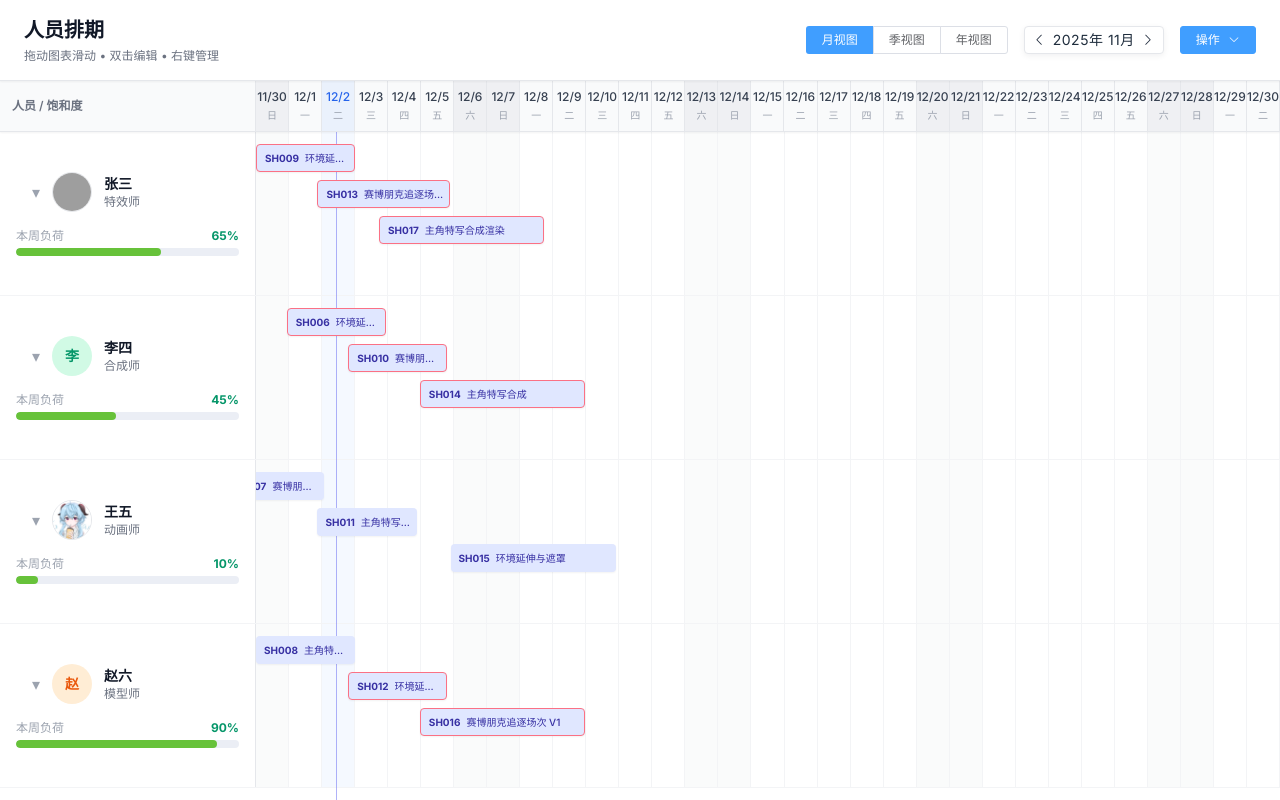
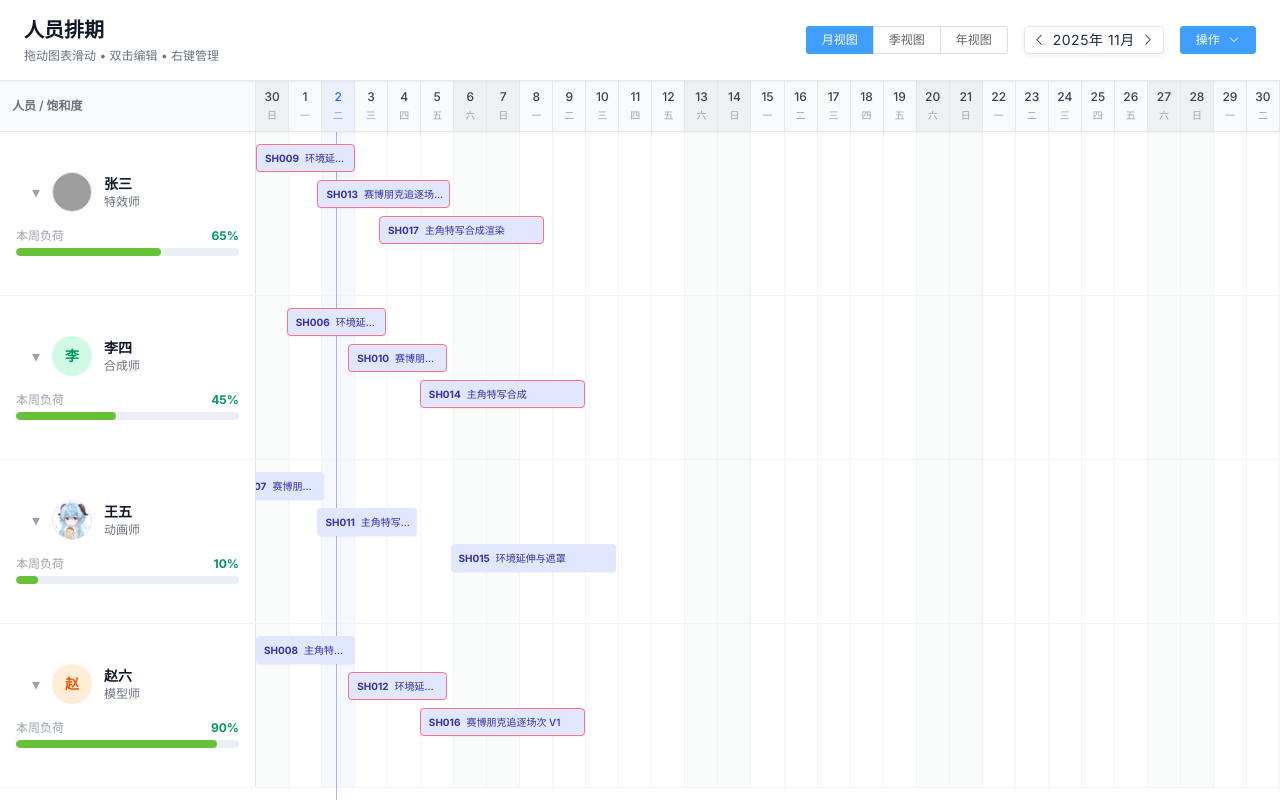
Before and after one commit to zcodery/scheduler, a Vue app: page /scheduler in a window 1280 px wide. Built offline with nearby package versions, Linux system fonts and the light colour scheme; grey boxes are pictures that could not be loaded.

Commit message:
fix(gantt-scheduler): 修改日期标签格式为仅显示日
原格式显示月/日，现改为仅显示日，使界面更简洁

```diff
--- a/components/gantt-scheduler.vue
+++ b/components/gantt-scheduler.vue
@@ -273,7 +273,7 @@ export default {
         for (let i = 0; i < count; i++) {
           const d = new Date(startDay)
           d.setDate(d.getDate() + i)
-          headers.push({ date: d, label: `${d.getMonth() + 1}/${d.getDate()}`, subLabel: WEEK_DAYS[d.getDay()], isToday: isSameDay(d, today), isWeekend: d.getDay() === 0 || d.getDay() === 6 })
+          headers.push({ date: d, label: `${d.getDate()}`, subLabel: WEEK_DAYS[d.getDay()], isToday: isSameDay(d, today), isWeekend: d.getDay() === 0 || d.getDay() === 6 })
         }
       } else if (this.viewMode === "quarter") {
         const startDay = new Date(startDate)
```
